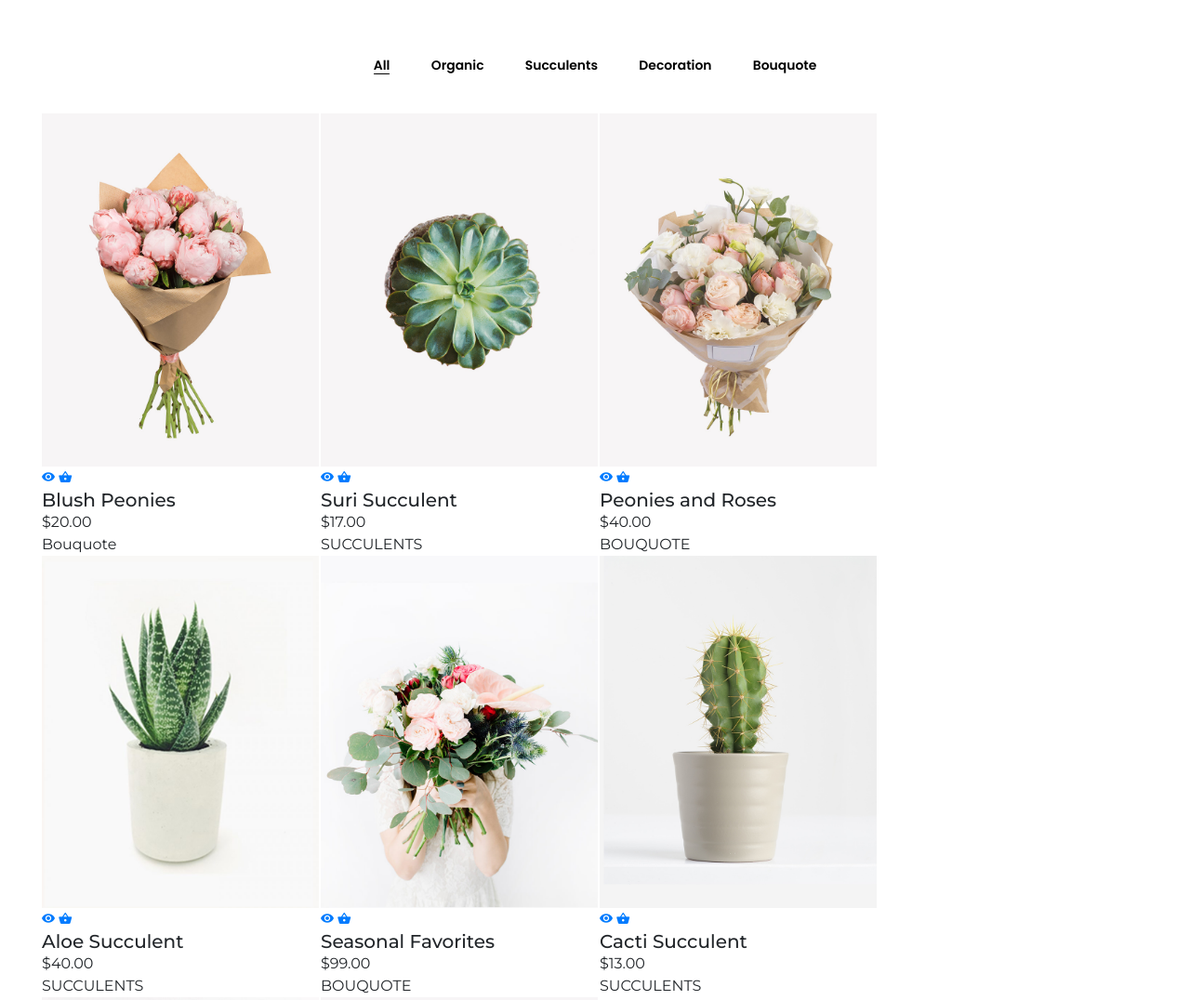
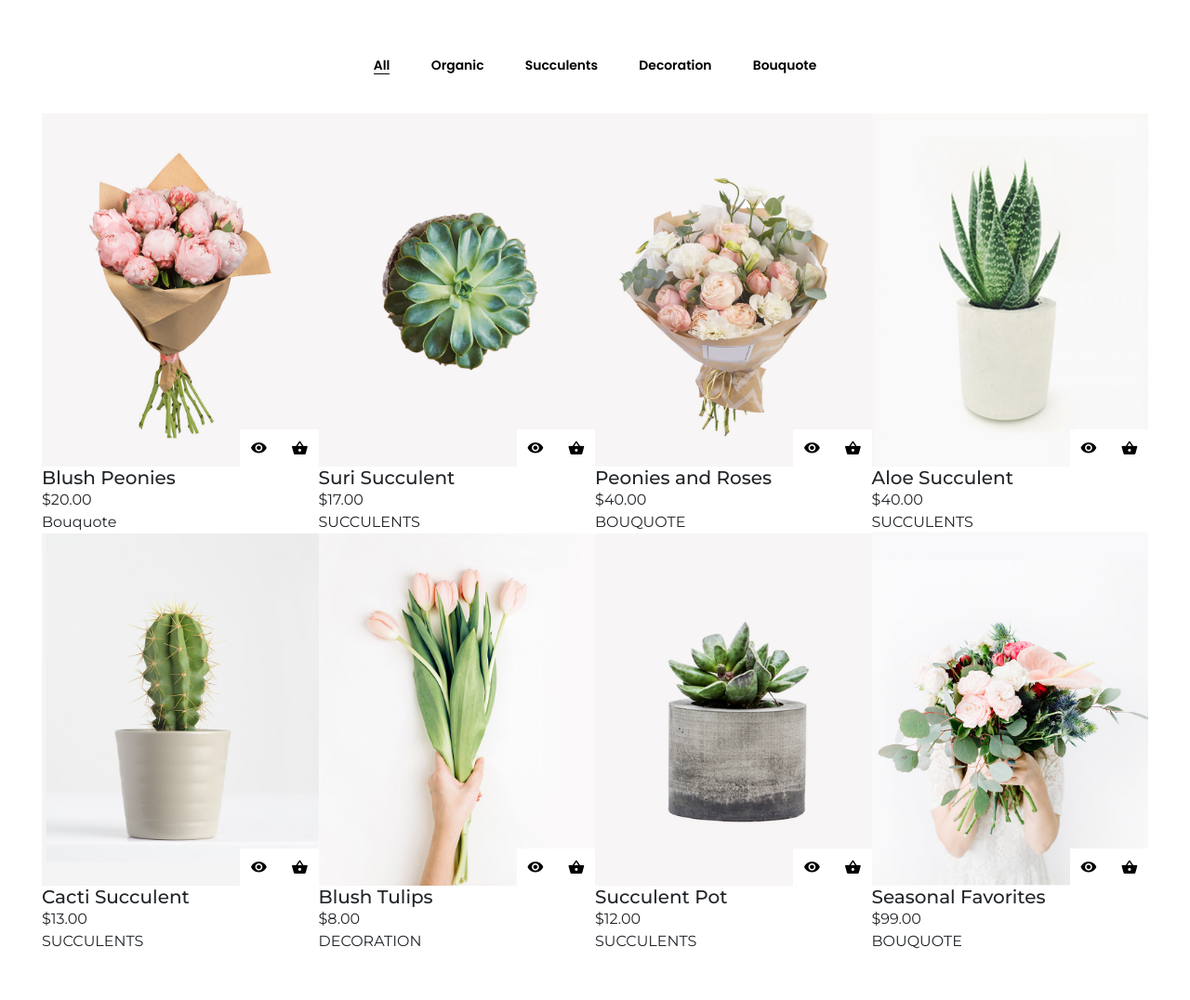
Before and after one commit to hieutranminh/theme-flower, a plain HTML site: page index.html in a window 1280 px wide. Shown: the part 960-2036 px from the top of the page at 93% size. After the commit the page ends 1985 px from the top, so only its background shows below. Drawn offline with Linux system fonts and the light colour scheme.

Commit message:
Make overlay absolute

```diff
--- a/assets/js/main.js
+++ b/assets/js/main.js
@@ -21,7 +21,7 @@ $(document).ready(function () {
     $productIsotop = $('.product-content').isotope({
       itemSelector: '.item',
       masonry: {
-        columnWidth: 10
+        columnWidth: 0
       }
     });
     console.log($productIsotop)
--- a/assets/scss/page/_homepage.scss
+++ b/assets/scss/page/_homepage.scss
@@ -245,8 +245,27 @@
     .item {
       width: 25%;
       &-image {
+        position: relative;
+        overflow: hidden;
         img {
-
+          width: 100%;
+          height: 100%;
+        }
+        .overlay {
+          background-color: #ffffff;
+          position: absolute;
+          bottom: 0;
+          right: 0;
+          z-index: 2;
+          a {
+            display: inline-block;
+            color: #000000;
+            font-size: 1.2rem;
+            width: 40px;
+            height: 40px;
+            text-align: center;
+            line-height: 40px;
+          }
         }
       }
       &-content {
```
Also changed, not shown: index.html (+0 -1 lines), assets/css/main.css, assets/css/vendor/ionicons.min.css, 1 other file.
